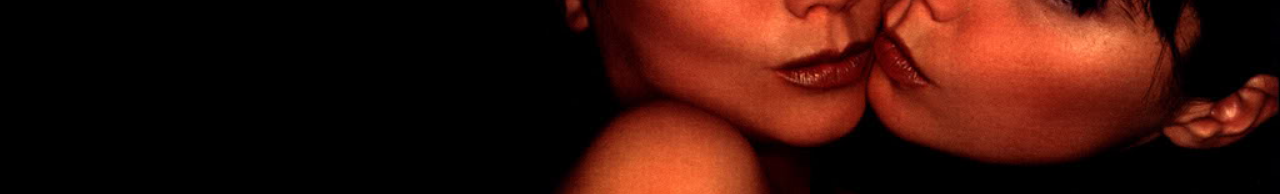
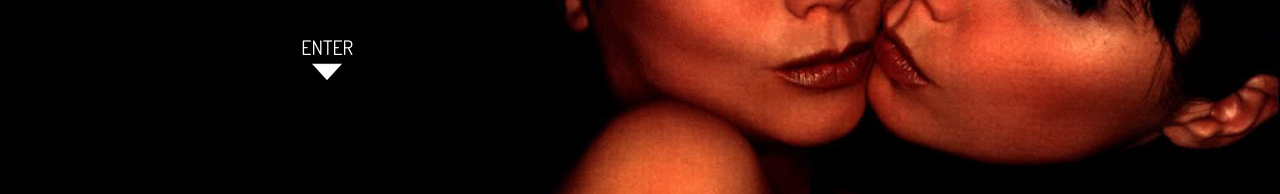
Before and after one commit to nedfaulhaber/bjork-flexbox, a plain HTML site: page index.html in a window 1280 px wide. Shown: the part 603-797 px from the top of the page. Drawn offline with Linux system fonts and the light colour scheme.

Commit message:
fix enter div?

```diff
--- a/scss/_hero.scss
+++ b/scss/_hero.scss
@@ -33,12 +33,14 @@
       @include text(Dosis, 20px, normal, white);
       text-transform: uppercase;
       display: flex;
-      height: 500px;
-      width: 300px;
+      align-self: flex-start;
       flex-direction: column;
-      justify-content: flex-end;
+      height: 15%;
+      width: 15%;
       align-items: center;
+      justify-content: center;
       padding-bottom: 20px;
+      padding-top: 40px;
         a {
         text-decoration: none;
         color: white;
```
Also changed, not shown: css/main.css, 1 other file.
